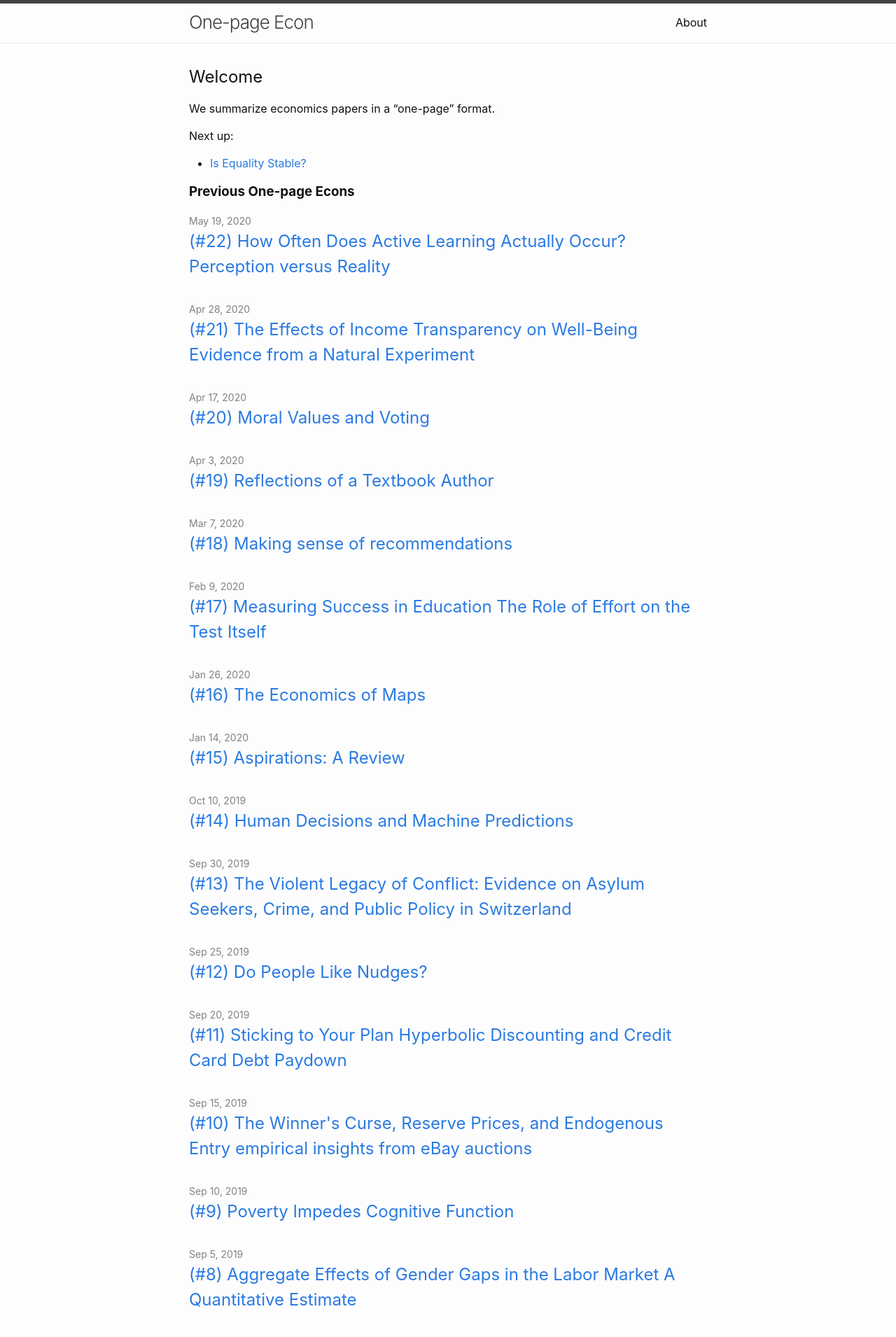
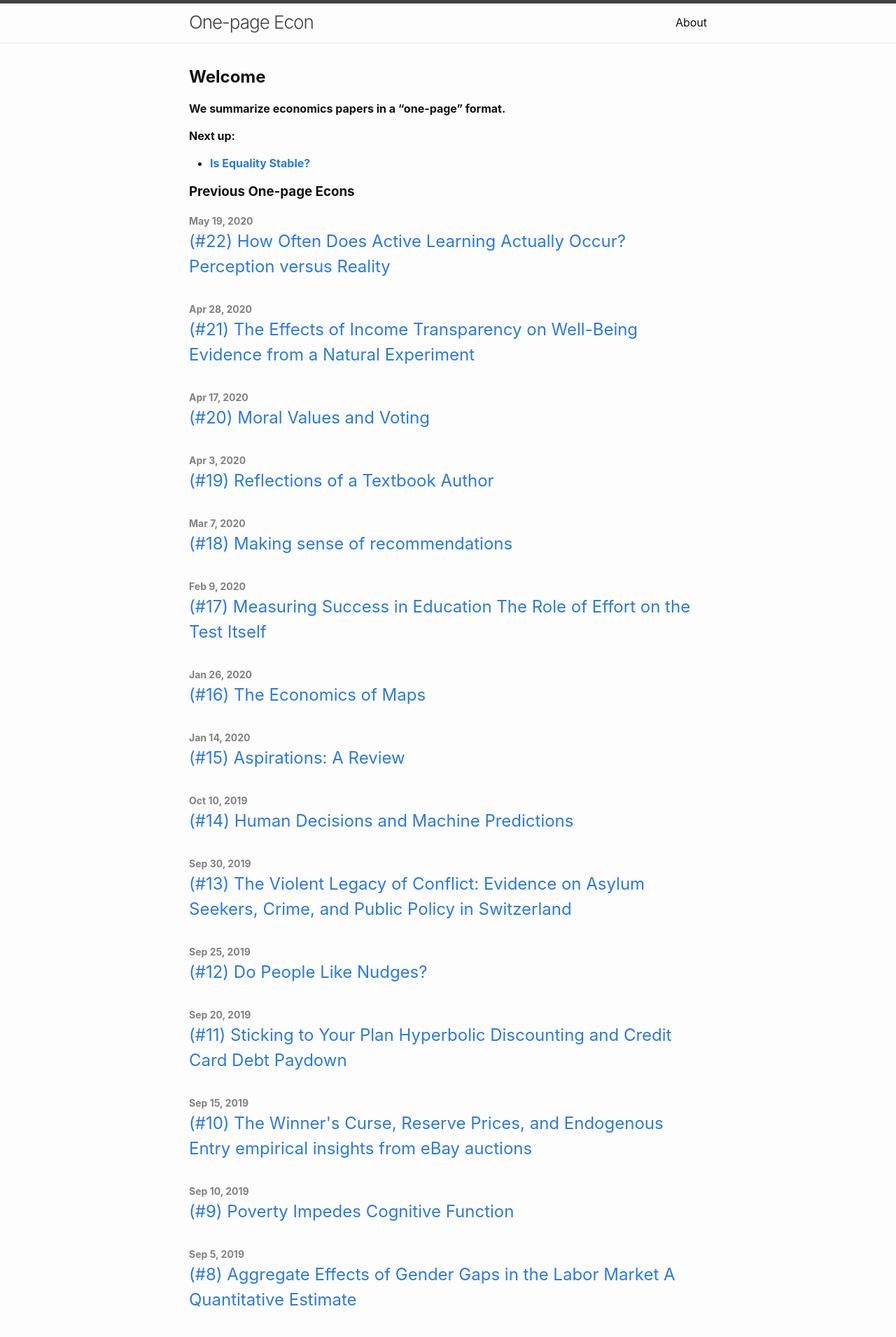
Before and after one commit to jjgecon/jjgecon.github.io, a Jekyll site: the page built from index.md, in a window 1280 px wide. Shown: the top 1910 px of the page at 70% size. Built offline with Jekyll 4.4.1, drawn with Linux system fonts in a browser that asks for light colours.

```diff
--- a/_layouts/home.html
+++ b/_layouts/home.html
@@ -7,7 +7,7 @@ layout: default
     <h1 class="page-heading">{{ page.title }}</h1>
   {%- endif -%}
 
-  <h2> Welcome </h2>
+  <h2><b> Welcome <b></h2>
 
   {{ content }}
 
```
